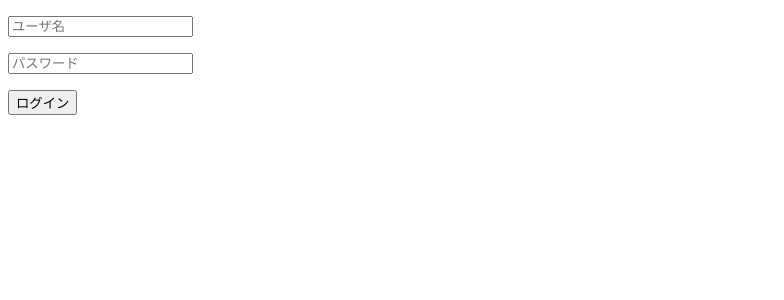
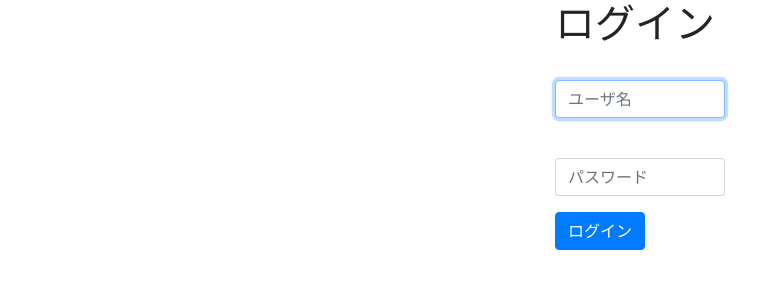
Before and after one commit to datamix-study/django_demo, a Django app: page /demo/ in a window 1280 px wide. Shown: the top 300 px of the page, without its empty margins (0-784 px from the left). Run offline with Django 3.2, Linux system fonts and the light colour scheme; some libraries are stand-ins or nearby versions.

Commit message:
modify:ログイン画面にcssを適用

```diff
--- a/src/config/settings.py
+++ b/src/config/settings.py
@@ -119,3 +119,4 @@ USE_TZ = True
 # https://docs.djangoproject.com/en/2.2/howto/static-files/
 
 STATIC_URL = '/static/'
+STATIC_ROOT = os.path.join(BASE_DIR, 'static')
--- a/src/demo/templates/demo/login.html
+++ b/src/demo/templates/demo/login.html
@@ -2,6 +2,13 @@
 <html lang="ja">
 <head>
     <meta charset="UTF-8">
+    <meta name="viewport" content="width=device-width, initial-scale=1, shrink-to-fit=no">
+
+    <!-- Bootstrap CSS -->
+    {% load static %}
+    <link rel="stylesheet" type="text/css" href="{% static 'demo/css/bootstrap.min.css' %}">
+
+
     <title>login</title>
 </head>
 <body>
@@ -10,22 +17,31 @@
 {{ message }}
 {% endif %}
 
-<form action="{% url 'demo:login' %}" method="post">
+<div class="mx-auto" style="width: 200px;">
+    <div class="container">
+        <h1>ログイン</h1>
 
-    {% csrf_token %}
-    <p>
-
-        <input type="text" name="username" id="username" placeholder="ユーザ名" value=""
-               pattern="^[a-zA-Z][a-zA-Z0-9-_\.]{1,12}$"
-               data-validation-msg="Username must be 2 - 12 characters" required/>
-    </p>
-    <p>
-        <input type="password" name="password" id="password" placeholder="パスワード" value=""
-               pattern="^[a-zA-Z][a-zA-Z0-9-_\.]{1,12}$" data-validation-msg="Password must be 2-12 characters"
-               required/>
-    </p>
-    <input type="Submit" value="ログイン" id="submit"/>
-    </fieldset>
-</form>
+        <form action="{% url 'demo:login' %}" method="post">
+            {% csrf_token %}
+            <div class="form-group">
+                <label for="ユーザ名"></label>
+                <input type="text" class="form-control" name="username" id="username" placeholder="ユーザ名"
+                       pattern="^[a-zA-Z][a-zA-Z0-9-_\.]{3,12}$"
+                       title="英数字を4-12文字を入力して下さい"
+                       autofocus required/>
+            </div>
+            <div class="form-group">
+                <label for="パスワード"></label>
+                <input type="password" class="form-control" name="password" id="password" placeholder="パスワード"
+                       pattern="^[a-zA-Z][a-zA-Z0-9-_\.]{3,12}$"
+                       title="英数字を4-12文字を入力して下さい"
+                       autofocus required/>
+            </div>
+            <div class="form-group">
+                <input type="submit" class="btn btn-primary" title="ログイン" value="ログイン"/>
+            </div>
+        </form>
+    </div>
+</div>
 </body>
 </html>
```
